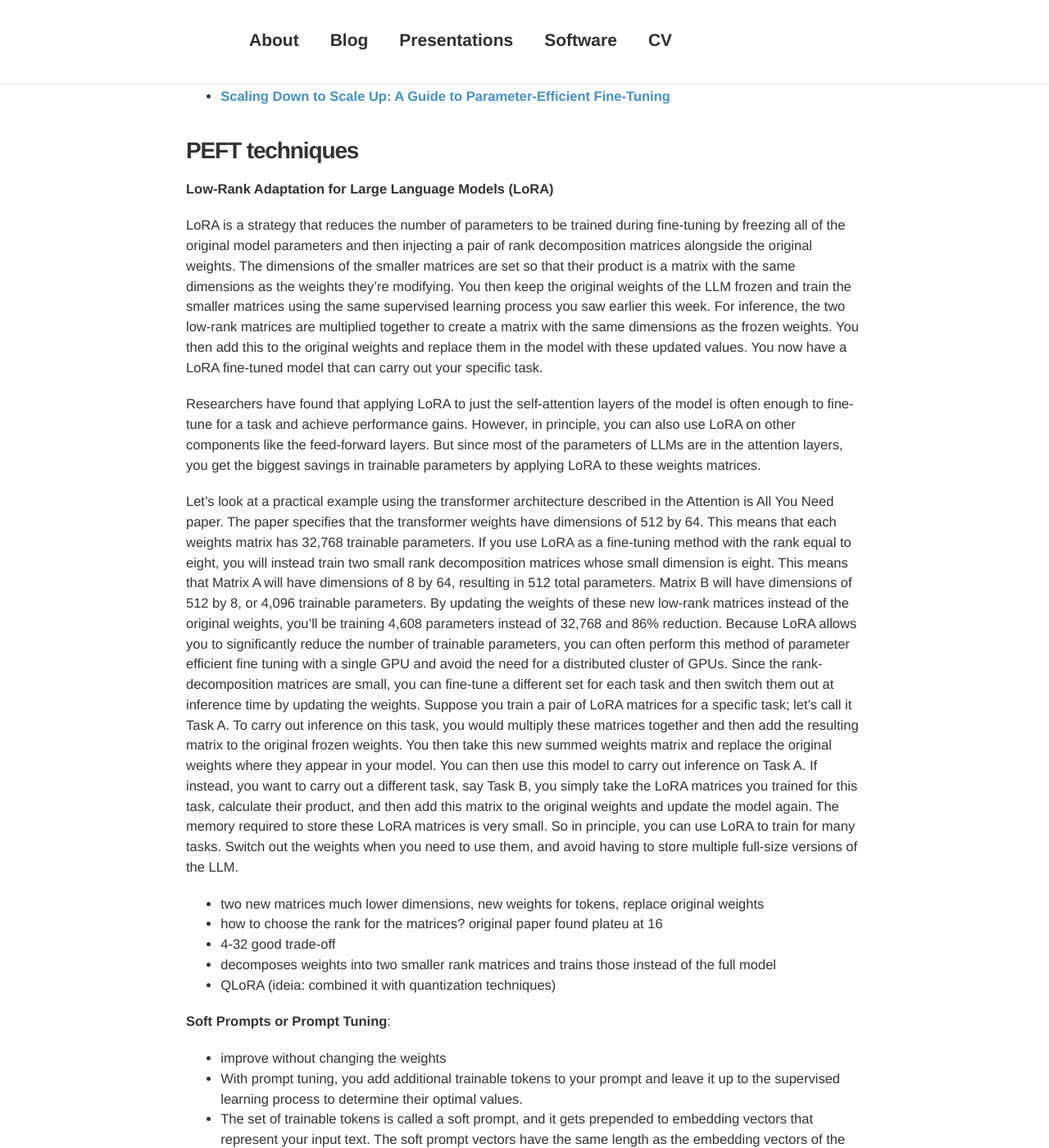
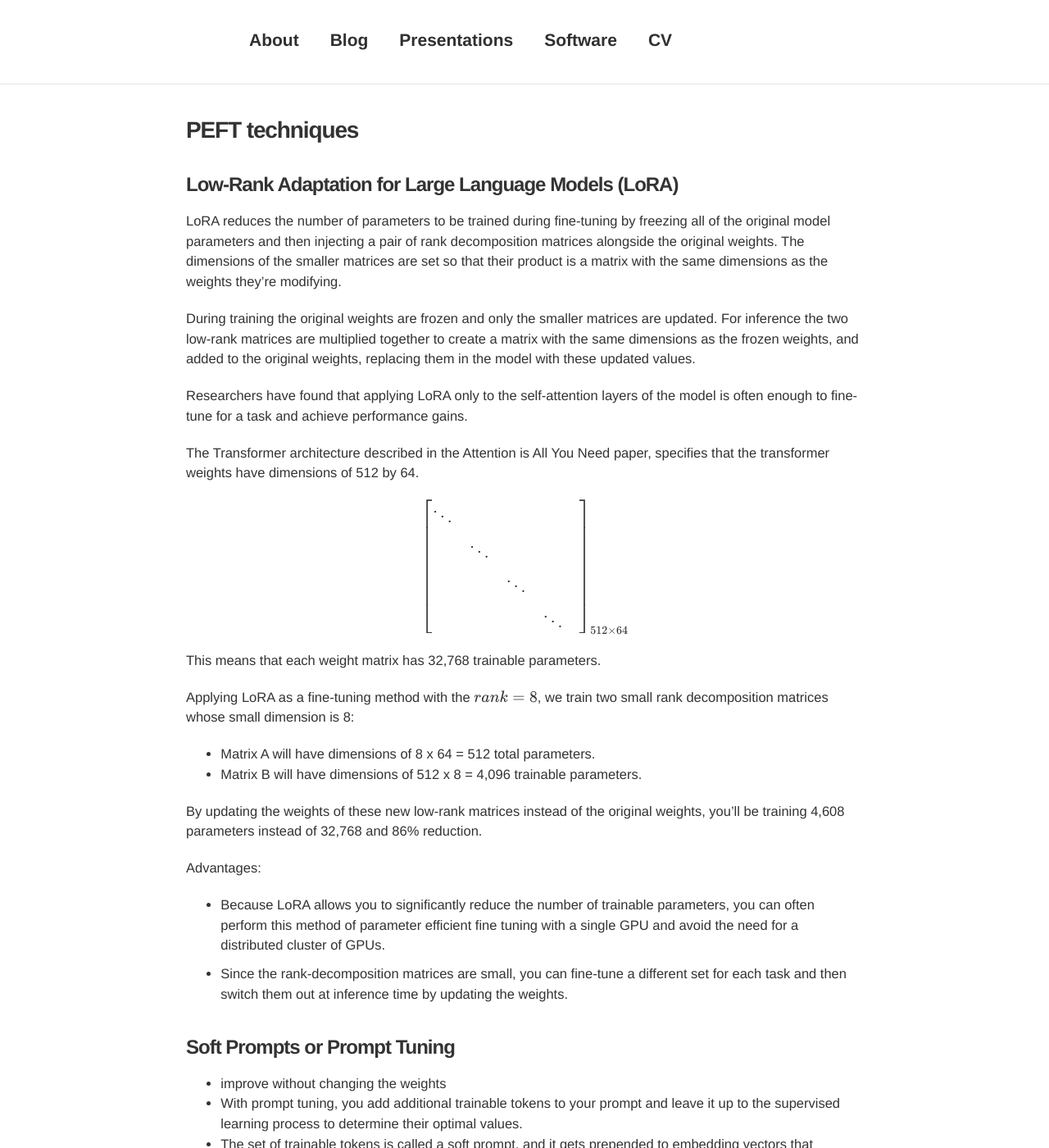
Before and after one commit to davidsbatista/davidsbatista.net, a Jekyll site: the page built from _posts/2023-09-15-Generative_AI_LLMs-Coursera.md, in a window 1280 px wide and 1400 px high, scrolled down 8415 px. Shown: the whole window at 82% size. Built offline with Jekyll 4.4.1, drawn with Linux system fonts in a browser that asks for light colours; nearby versions of some CDN libraries; comment, search, counter and statistics services are not loaded; some of the changed text lies outside the part shown.

Commit message:
cleaning up notes for LLMs course

```diff
--- a/_posts/2023-09-15-Generative_AI_LLMs-Coursera.md
+++ b/_posts/2023-09-15-Generative_AI_LLMs-Coursera.md
@@ -317,106 +317,78 @@ Main classes of PEFT methods:
 		- keep the model architecture fixed and frozen, and focus on manipulating the input to achieve better performance
 		- add trainable parameters to the prompt embeddings or keep the input fixed and retraining the embedding weights
 
-- __[Scaling Down to Scale Up: A Guide to Parameter-Efficient Fine-Tuning](https://vladlialin.com/publications/peft-survey)__
-
 ### __PEFT techniques__
 
-__Low-Rank Adaptation for Large Language Models (LoRA)__
+#### __Low-Rank Adaptation for Large Language Models (LoRA)__
 
-LoRA is a strategy that reduces the number of parameters to be trained during fine-tuning by freezing all of the original model parameters and then injecting a pair of rank decomposition matrices alongside the original weights.
-The dimensions of the smaller matrices are set so that their product is a matrix with the same dimensions as the weights they're modifying.
-You then keep the original weights of the LLM frozen and train the smaller matrices using the same supervised learning process you saw earlier this week.
-For inference, the two low-rank matrices are multiplied together to create a matrix with the same dimensions as the frozen weights.
-You then add this to the original weights and replace them in the model with these updated values.
-You now have a LoRA fine-tuned model that can carry out your specific task.
+LoRA reduces the number of parameters to be trained during fine-tuning by freezing all of the original model parameters and then injecting a pair of rank decomposition matrices alongside the original weights. The dimensions of the smaller matrices are set so that their product is a matrix with the same dimensions as the weights they're modifying.
 
-Researchers have found that applying
-LoRA to just the self-attention layers of
-the model is often enough to
-fine-tune for a task and achieve performance gains.
-However, in principle,
-you can also use LoRA on
-other components like the feed-forward layers.
-But since most of the parameters of
-LLMs are in the attention layers,
-you get the biggest savings in
-trainable parameters by applying
-LoRA to these weights matrices.
+During training the original weights are frozen and only the smaller matrices are updated. For inference the two low-rank matrices are multiplied together to create a matrix with the same dimensions as the frozen weights, and added to the original weights, replacing them in the model with these updated values.
+
+Researchers have found that applying LoRA only to the self-attention layers of the model is often enough to fine-tune for a task and achieve performance gains.
+
+The Transformer architecture described in the Attention is All You Need paper, specifies that the transformer weights have dimensions of 512 by 64.
+
+$$
+
+\begin{bmatrix}
+    \ddots & & & & \\
+    & \ddots & & & \\
+    & & \ddots & & \\
+    & & & \ddots & \\
+\end{bmatrix}
+_{512 \times 64}
+
+$$
+
+This means that each weight matrix has 32,768 trainable parameters.
+
+Applying LoRA as a fine-tuning method with the $$rank = 8$$, we train two small rank decomposition matrices whose small dimension is 8:
+
+- Matrix A will have dimensions of 8 x 64 =  512 total parameters.
+- Matrix B will have dimensions of 512 x 8 = 4,096 trainable parameters.
+
+By updating the weights of these new low-rank matrices instead of the original weights, you'll be training 4,608 parameters instead of 32,768 and 86% reduction.
 
 
-Let's look at a practical example using
-the transformer architecture described in
-the Attention is All You Need paper.
-The paper specifies that the transformer weights
-have dimensions of 512 by 64.
-This means that each weights matrix
-has 32,768 trainable parameters.
-If you use LoRA as
-a fine-tuning method with the rank equal to eight,
-you will instead train
-two small rank decomposition matrices
-whose small dimension is eight.
-This means that Matrix A will have dimensions of 8 by 64,
-resulting in 512 total parameters.
-Matrix B will have dimensions of 512 by 8,
-or 4,096 trainable parameters.
-By updating the weights of
-these new low-rank matrices
-instead of the original weights,
-you'll be training 4,608 parameters instead of
-32,768 and 86% reduction.
-Because LoRA allows you to significantly
-reduce the number of trainable parameters,
-you can often perform this method of
-parameter efficient fine tuning with
-a single GPU and avoid
-the need for a distributed cluster of GPUs.
-Since the rank-decomposition matrices are small,
-you can fine-tune a different set for each task and then
-switch them out at inference time
-by updating the weights.
-Suppose you train a pair of
-LoRA matrices for a specific task;
-let's call it Task A.
-To carry out inference on this task,
-you would multiply these matrices together and
-then add the resulting matrix
-to the original frozen weights.
-You then take this new summed weights matrix
-and replace the original weights
-where they appear in your model.
-You can then use this model to
-carry out inference on Task A.
-If instead, you want to carry out
-a different task, say Task B,
-you simply take the LoRA matrices you
-trained for this task, calculate their product,
-and then add this matrix to
-the original weights and update the model again.
-The memory required to store
-these LoRA matrices is very small.
-So in principle, you can use
-LoRA to train for many tasks.
-Switch out the weights when you need to use them,
-and avoid having to store
-multiple full-size versions of the LLM.
+Advantages:
+
+- Because LoRA allows you to significantly reduce the number of trainable parameters, you can often perform this method of parameter efficient fine tuning with a single GPU and avoid the need for a distributed cluster of GPUs.
+
+- Since the rank-decomposition matrices are small, you can fine-tune a different set for each task and then switch them out at inference time by updating the weights.
+
+<!--
+
+Suppose you train a pair of LoRA matrices for a specific task; let's call it Task A.
+
+To carry out inference on this task, you would multiply these matrices together and then add the resulting matrix to the original frozen weights.
+
+You then take this new summed weights matrix and replace the original weights where they appear in your model.
+
+You can then use this model to carry out inference on Task A. If instead, you want to carry out a different task, say Task B, you simply take the LoRA matrices you trained for this task, calculate their product,
+and then add this matrix to the original weights and update the model again.
+
+The memory required to store these LoRA matrices is very small.
+
+So in principle, you can use LoRA to train for many tasks. Switch out the weights when you need to use them, and avoid having to store multiple full-size versions of the LLM.
 
  - two new matrices much lower dimensions, new weights for tokens, replace original weights
  - how to choose the rank for the matrices? original paper found plateu at 16
  - 4-32 good trade-off
  - decomposes weights into two smaller rank matrices and trains those instead of the full model
  - QLoRA (ideia: combined it with quantization techniques)
+-->
 
 
-
-__Soft Prompts or Prompt Tuning__:
+#### __Soft Prompts or Prompt Tuning__
  - improve without changing the weights
  - With prompt tuning, you add additional trainable tokens to your prompt and leave it up to the supervised learning process to determine their optimal values.
  - The set of trainable tokens is called a soft prompt, and it gets prepended to embedding vectors that represent your input text. The soft prompt vectors have the same length as the embedding vectors of the language tokens. And including somewhere between 20 and 100 virtual tokens can be sufficient for good performance
 
-- __[LoRA Low-Rank Adaptation of Large Language Models]()__
+- __[LoRA Low-Rank Adaptation of Large Language Models](https://arxiv.org/pdf/2106.09685.pdf)__
 - __[QLoRA: Efficient Finetuning of Quantized LLMs]()__
 - __[The Power of Scale for Parameter-Efficient Prompt Tuning]()__
+- __[Scaling Down to Scale Up: A Guide to Parameter-Efficient Fine-Tuning](https://vladlialin.com/publications/peft-survey)__
 
 
 <br>
@@ -671,7 +643,6 @@ The result is a model generated preference dataset that you can use to train a r
     3.3 - Evaluate the Model Quantitatively
     3.4 - Evaluate the Model Qualitatively
 
-
 ## Large Language Models-powered Applications
 
 
@@ -748,7 +719,6 @@ In practice, distillation is not as effective for generative decoder models. It'
 
 LLM is only one part of the history...
 
-
 ### Issues with LLM
 
 toxiticiy
```
